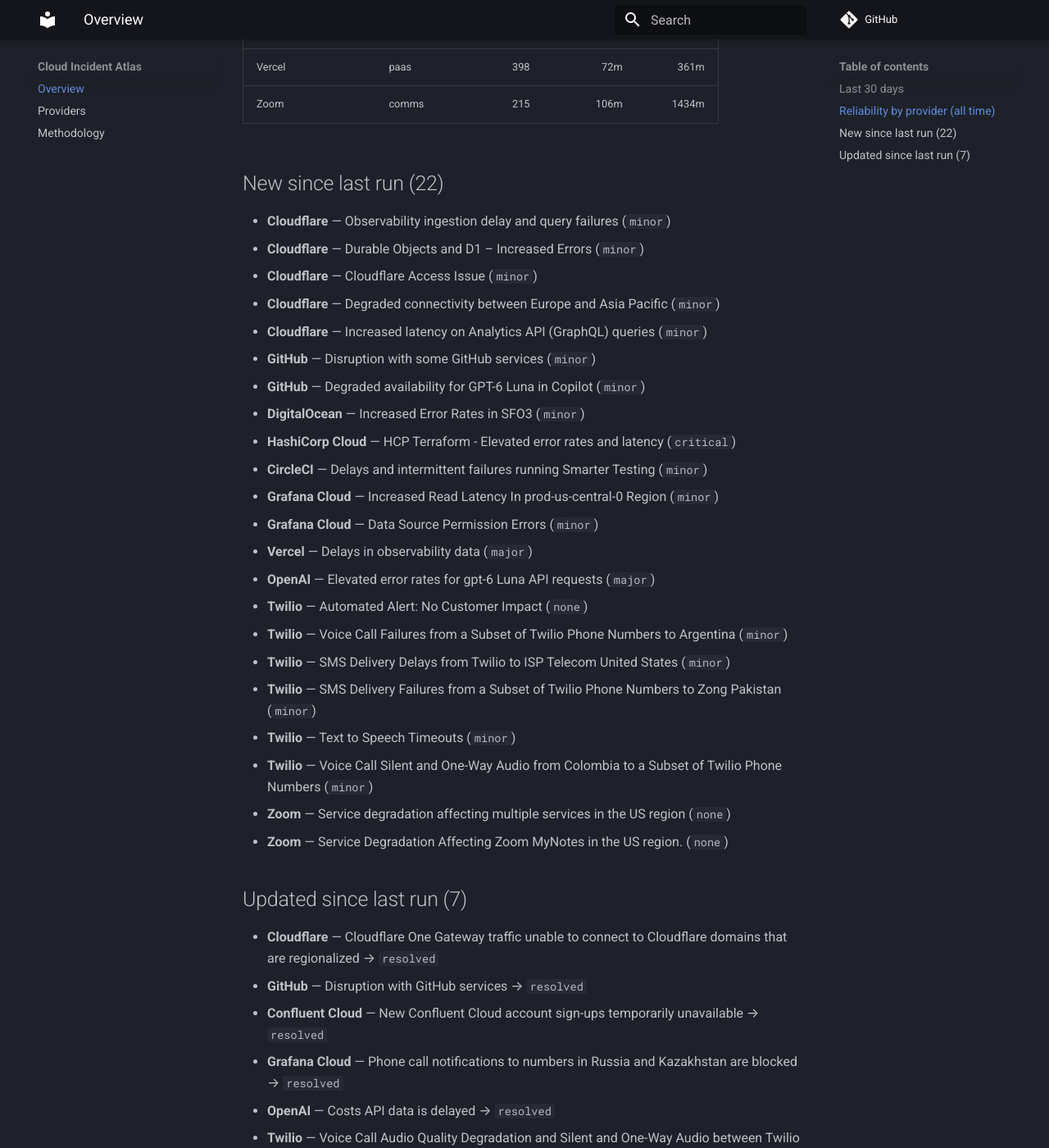
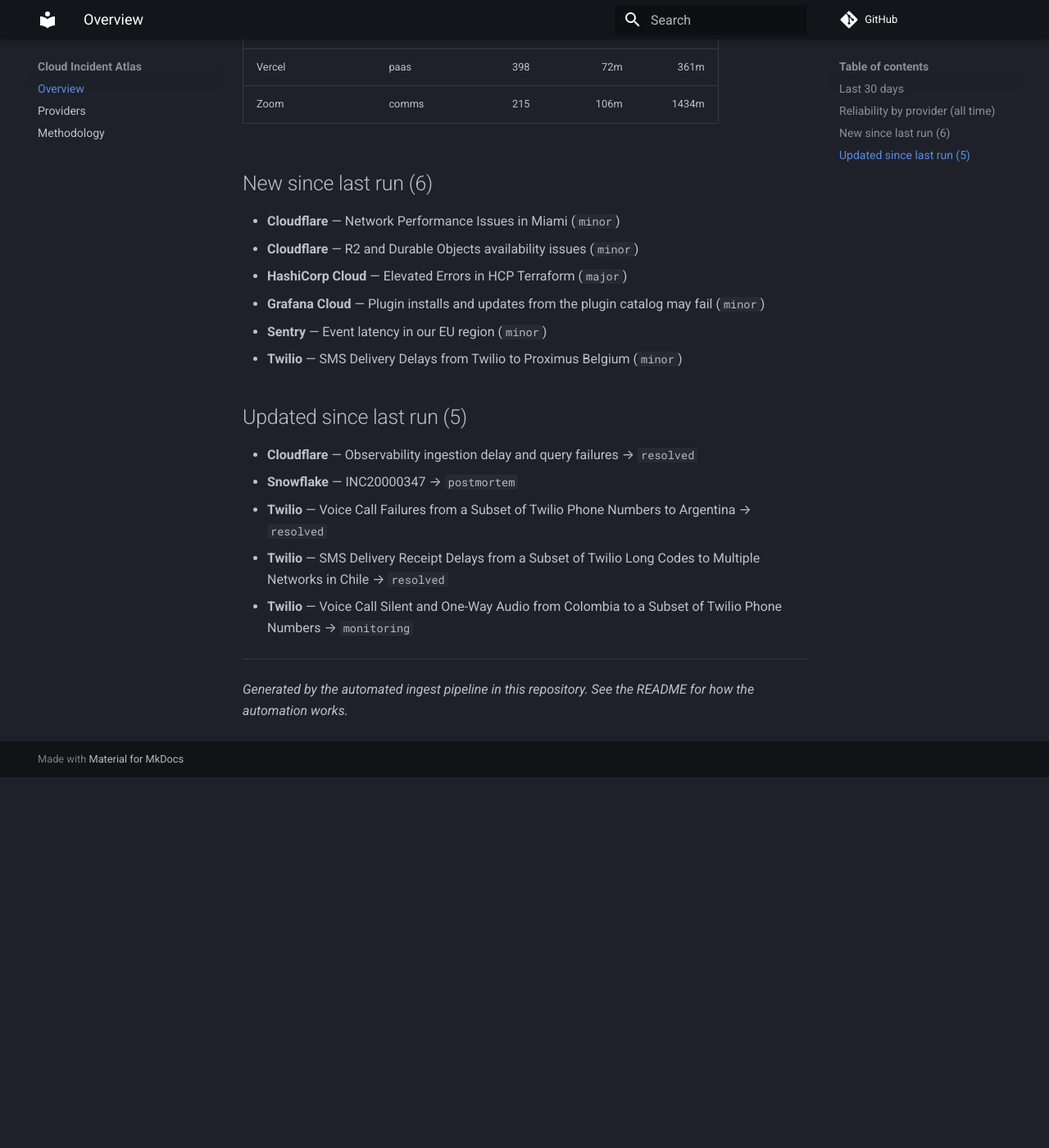
Before and after one commit to ayushgupta07xx/cloud-incident-atlas, an MkDocs documentation site: the page built from docs/index.md, in a window 1280 px wide and 1400 px high, scrolled down 1479 px. Shown: the whole window at 82% size. Built offline with MkDocs 1.6.1 and Material for MkDocs 9.7.7, drawn with Linux system fonts in a browser that asks for light colours; comment, search, counter and statistics services are not loaded; after the commit the page ends 2427 px from its top, so only the background shows below that; some of the changed text lies outside the part shown.

Commit message:
docs: refresh digest and charts
Regenerated from the corpus by the ingest pipeline.

Run: https://github.com/ayushgupta07xx/cloud-incident-atlas/actions/runs/44772073072

Co-authored-by: github-actions[bot] <41898282+github-actions[bot]@users.noreply.github.com>

```diff
--- a/docs/index.md
+++ b/docs/index.md
@@ -23,54 +23,36 @@ Cross-vendor incident data for 25 providers. Corpus: **24,128 incidents**. Updat
 | Elastic Cloud | observability | 265 | 192m | 1462m |
 | Google Cloud Platform | cloud | 8 | 504m | — |
 | GitHub | devtools | 677 | 67m | 281m |
-| Grafana Cloud | observability | 807 | 92m | 1135m |
-| HashiCorp Cloud | devtools | 48 | 150m | 1488m |
+| Grafana Cloud | observability | 808 | 92m | 1135m |
+| HashiCorp Cloud | devtools | 49 | 150m | 1488m |
 | MongoDB Atlas | data | 279 | 120m | 1403m |
 | Netlify | paas | 235 | 41m | 236m |
 | New Relic | observability | 112 | 63m | 306m |
 | npm | devtools | 69 | 107m | 340m |
 | OpenAI | ai | 146 | 113m | 752m |
-| Sentry | observability | 354 | 84m | 354m |
+| Sentry | observability | 355 | 84m | 353m |
 | Snowflake | data | 216 | 121m | 598m |
 | Supabase | paas | 467 | 148m | 1240m |
-| Twilio | comms | 11339 | 272m | 1134m |
+| Twilio | comms | 11340 | 272m | 1135m |
 | Vercel | paas | 398 | 72m | 361m |
 | Zoom | comms | 215 | 106m | 1434m |
 
-## New since last run (22)
+## New since last run (6)
 
-- **Cloudflare** — Observability ingestion delay and query failures (`minor`)
-- **Cloudflare** — Durable Objects and D1 – Increased Errors (`minor`)
-- **Cloudflare** — Cloudflare Access Issue (`minor`)
-- **Cloudflare** — Degraded connectivity between Europe and Asia Pacific (`minor`)
-- **Cloudflare** — Increased latency on Analytics API (GraphQL) queries (`minor`)
-- **GitHub** — Disruption with some GitHub services (`minor`)
-- **GitHub** — Degraded availability for GPT-6 Luna in Copilot (`minor`)
-- **DigitalOcean** — Increased Error Rates in SFO3 (`minor`)
-- **HashiCorp Cloud** — HCP Terraform - Elevated error rates and latency (`critical`)
-- **CircleCI** — Delays and intermittent failures running Smarter Testing (`minor`)
-- **Grafana Cloud** — Increased Read Latency In prod-us-central-0 Region (`minor`)
-- **Grafana Cloud** — Data Source Permission Errors (`minor`)
-- **Vercel** — Delays in observability data (`major`)
-- **OpenAI** — Elevated error rates for gpt-6 Luna API requests (`major`)
-- **Twilio** — Automated Alert: No Customer Impact (`none`)
-- **Twilio** — Voice Call Failures from a Subset of Twilio Phone Numbers to Argentina (`minor`)
-- **Twilio** — SMS Delivery Delays from Twilio to ISP Telecom United States (`minor`)
-- **Twilio** — SMS Delivery Failures from a Subset of Twilio Phone Numbers to Zong Pakistan (`minor`)
-- **Twilio** — Text to Speech Timeouts (`minor`)
-- **Twilio** — Voice Call Silent and One-Way Audio from Colombia to a Subset of Twilio Phone Numbers (`minor`)
-- **Zoom** — Service degradation affecting multiple services in the US region (`none`)
-- **Zoom** — Service Degradation Affecting Zoom MyNotes in the US region. (`none`)
+- **Cloudflare** — Network Performance Issues in Miami (`minor`)
+- **Cloudflare** — R2 and Durable Objects availability issues (`minor`)
+- **HashiCorp Cloud** — Elevated Errors in HCP Terraform (`major`)
+- **Grafana Cloud** — Plugin installs and updates from the plugin catalog may fail (`minor`)
+- **Sentry** — Event latency in our EU region (`minor`)
+- **Twilio** — SMS Delivery Delays from Twilio to Proximus Belgium (`minor`)
 
-## Updated since last run (7)
+## Updated since last run (5)
 
-- **Cloudflare** — Cloudflare One Gateway traffic unable to connect to Cloudflare domains that are regionalized → `resolved`
-- **GitHub** — Disruption with GitHub services → `resolved`
-- **Confluent Cloud** — New Confluent Cloud account sign-ups temporarily unavailable → `resolved`
-- **Grafana Cloud** — Phone call notifications to numbers in Russia and Kazakhstan are blocked → `resolved`
-- **OpenAI** — Costs API data is delayed → `resolved`
-- **Twilio** — Voice Call Audio Quality Degradation and Silent and One-Way Audio between Twilio and Multiple Networks in Brazil → `resolved`
-- **Twilio** — Voice Call Audio Quality Degradation Between Twilio and Multiple Networks in United Kingdom → `resolved`
+- **Cloudflare** — Observability ingestion delay and query failures → `resolved`
+- **Snowflake** — INC20000347 → `postmortem`
+- **Twilio** — Voice Call Failures from a Subset of Twilio Phone Numbers to Argentina → `resolved`
+- **Twilio** — SMS Delivery Receipt Delays from a Subset of Twilio Long Codes to Multiple Networks in Chile → `resolved`
+- **Twilio** — Voice Call Silent and One-Way Audio from Colombia to a Subset of Twilio Phone Numbers → `monitoring`
 
 ---
 
```
Also changed, not shown: other parts of docs/index.md (+4 -4 lines), README.md (+8 -10 lines), docs/providers.md (+9 -9 lines), docs/img/mttr.svg, docs/img/timeline.svg.
